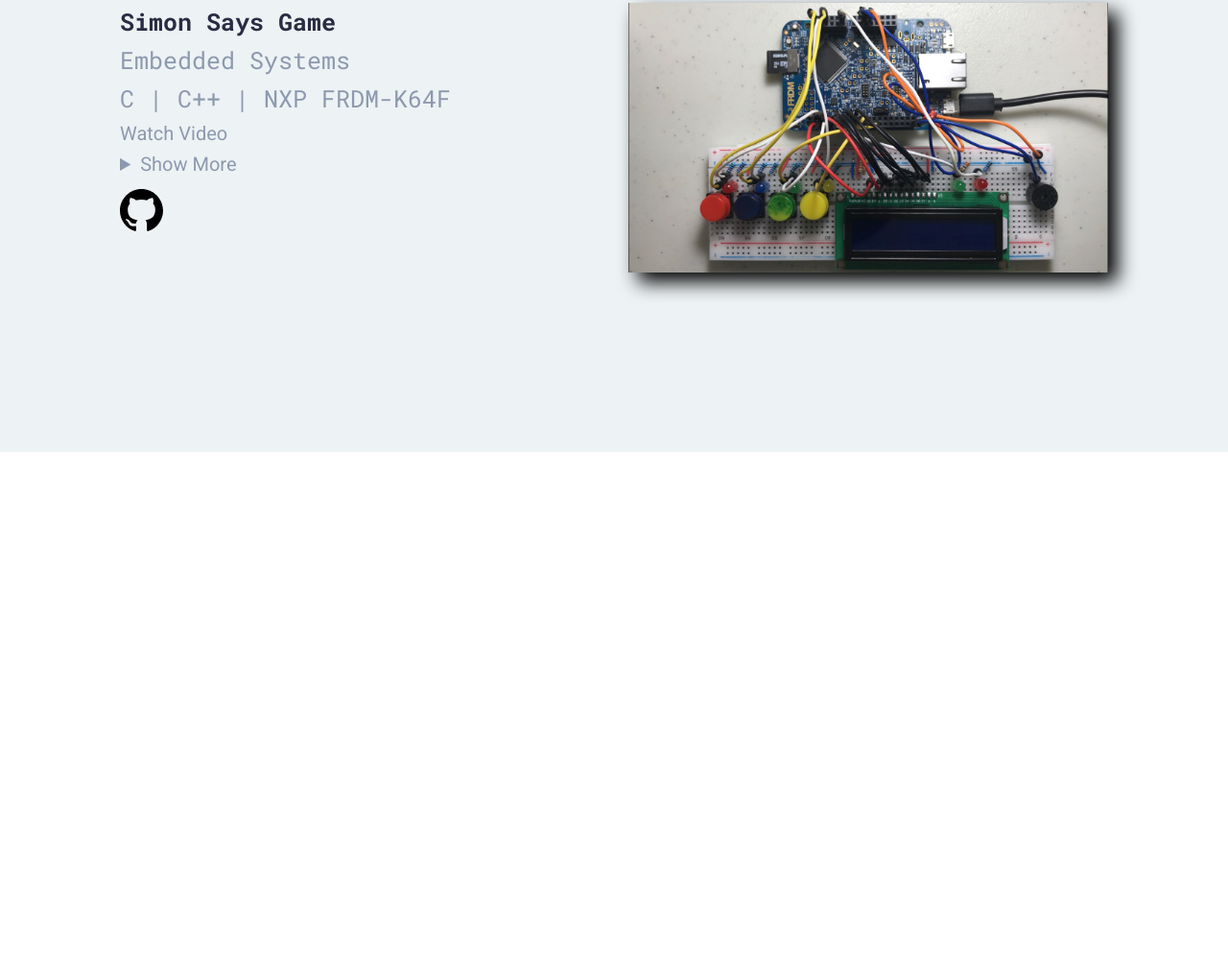
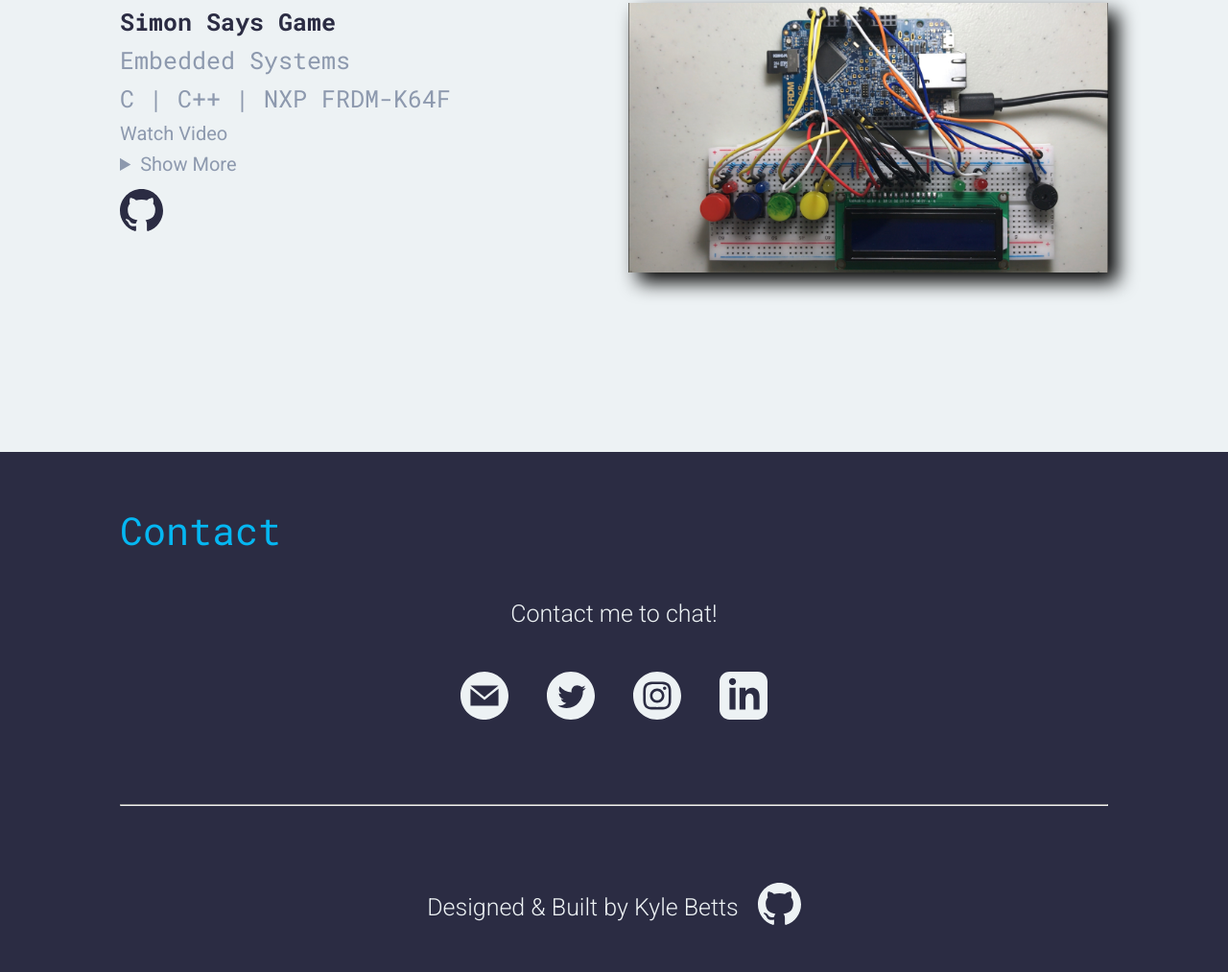
Before and after one commit to kylecbetts/personal-website-simple, a plain HTML site: page index.html in a window 1280 px wide. Shown: the part 5155-6168 px from the top of the page at 96% size. Before the commit the page ends 5626 px from the top, so only its background shows below. Drawn offline with Linux system fonts and the light colour scheme.

Commit message:
Finish desktop styles

```diff
--- a/index.html
+++ b/index.html
@@ -288,6 +288,40 @@
 
             </div>
         </section>
+
+        <section id="contact">
+            <div class="container">
+                <h1 class="section-title">Contact</h1>
+                <p>Contact me to chat!</p>
+                <div id="social-media-links">
+                    <a href="mailto: kcb82@cornell.edu">
+                        <svg xmlns="http://www.w3.org/2000/svg" width="50" height="50" viewBox="0 0 24 24"><path d="M12 .02c-6.627 0-12 5.373-12 12s5.373 12 12 12 12-5.373 12-12-5.373-12-12-12zm6.99 6.98l-6.99 5.666-6.991-5.666h13.981zm.01 10h-14v-8.505l7 5.673 7-5.672v8.504z"/></svg>
+                    </a>
+                    <a href="https://twitter.com/kylebetts77">
+                        <svg xmlns="http://www.w3.org/2000/svg" width="50" height="50" viewBox="0 0 24 24"><path d="M12 0c-6.627 0-12 5.373-12 12s5.373 12 12 12 12-5.373 12-12-5.373-12-12-12zm6.066 9.645c.183 4.04-2.83 8.544-8.164 8.544-1.622 0-3.131-.476-4.402-1.291 1.524.18 3.045-.244 4.252-1.189-1.256-.023-2.317-.854-2.684-1.995.451.086.895.061 1.298-.049-1.381-.278-2.335-1.522-2.304-2.853.388.215.83.344 1.301.359-1.279-.855-1.641-2.544-.889-3.835 1.416 1.738 3.533 2.881 5.92 3.001-.419-1.796.944-3.527 2.799-3.527.825 0 1.572.349 2.096.907.654-.128 1.27-.368 1.824-.697-.215.671-.67 1.233-1.263 1.589.581-.07 1.135-.224 1.649-.453-.384.578-.87 1.084-1.433 1.489z"/></svg>
+                    </a>
+                    <a href="https://www.instagram.com/kylecbetts/?hl=en">
+                        <svg xmlns="http://www.w3.org/2000/svg" width="50" height="50" viewBox="0 0 24 24"><path d="M14.829 6.302c-.738-.034-.96-.04-2.829-.04s-2.09.007-2.828.04c-1.899.087-2.783.986-2.87 2.87-.033.738-.041.959-.041 2.828s.008 2.09.041 2.829c.087 1.879.967 2.783 2.87 2.87.737.033.959.041 2.828.041 1.87 0 2.091-.007 2.829-.041 1.899-.086 2.782-.988 2.87-2.87.033-.738.04-.96.04-2.829s-.007-2.09-.04-2.828c-.088-1.883-.973-2.783-2.87-2.87zm-2.829 9.293c-1.985 0-3.595-1.609-3.595-3.595 0-1.985 1.61-3.594 3.595-3.594s3.595 1.609 3.595 3.594c0 1.985-1.61 3.595-3.595 3.595zm3.737-6.491c-.464 0-.84-.376-.84-.84 0-.464.376-.84.84-.84.464 0 .84.376.84.84 0 .463-.376.84-.84.84zm-1.404 2.896c0 1.289-1.045 2.333-2.333 2.333s-2.333-1.044-2.333-2.333c0-1.289 1.045-2.333 2.333-2.333s2.333 1.044 2.333 2.333zm-2.333-12c-6.627 0-12 5.373-12 12s5.373 12 12 12 12-5.373 12-12-5.373-12-12-12zm6.958 14.886c-.115 2.545-1.532 3.955-4.071 4.072-.747.034-.986.042-2.887.042s-2.139-.008-2.886-.042c-2.544-.117-3.955-1.529-4.072-4.072-.034-.746-.042-.985-.042-2.886 0-1.901.008-2.139.042-2.886.117-2.544 1.529-3.955 4.072-4.071.747-.035.985-.043 2.886-.043s2.14.008 2.887.043c2.545.117 3.957 1.532 4.071 4.071.034.747.042.985.042 2.886 0 1.901-.008 2.14-.042 2.886z"/></svg>
+                    </a>
+                    <a href="https://www.linkedin.com/in/kylecbetts/">
+                        <svg xmlns="http://www.w3.org/2000/svg" width="50" height="50" viewBox="0 0 24 24"><path d="M19 0h-14c-2.761 0-5 2.239-5 5v14c0 2.761 2.239 5 5 5h14c2.762 0 5-2.239 5-5v-14c0-2.761-2.238-5-5-5zm-11 19h-3v-11h3v11zm-1.5-12.268c-.966 0-1.75-.79-1.75-1.764s.784-1.764 1.75-1.764 1.75.79 1.75 1.764-.783 1.764-1.75 1.764zm13.5 12.268h-3v-5.604c0-3.368-4-3.113-4 0v5.604h-3v-11h3v1.765c1.396-2.586 7-2.777 7 2.476v6.759z"/></svg>
+                    </a>
+                </div>
+
+                <hr>
+
+            </div>
+        </section>
+
+        <footer>
+            <div class="container" id="footer">
+                <p>Designed & Built by Kyle Betts</p>
+                <a href="https://github.com/kylecbetts/personal-website">
+                    <svg xmlns="http://www.w3.org/2000/svg" width="45" height="45" viewBox="0 0 24 24"><path d="M12 0c-6.626 0-12 5.373-12 12 0 5.302 3.438 9.8 8.207 11.387.599.111.793-.261.793-.577v-2.234c-3.338.726-4.033-1.416-4.033-1.416-.546-1.387-1.333-1.756-1.333-1.756-1.089-.745.083-.729.083-.729 1.205.084 1.839 1.237 1.839 1.237 1.07 1.834 2.807 1.304 3.492.997.107-.775.418-1.305.762-1.604-2.665-.305-5.467-1.334-5.467-5.931 0-1.311.469-2.381 1.236-3.221-.124-.303-.535-1.524.117-3.176 0 0 1.008-.322 3.301 1.23.957-.266 1.983-.399 3.003-.404 1.02.005 2.047.138 3.006.404 2.291-1.552 3.297-1.23 3.297-1.23.653 1.653.242 2.874.118 3.176.77.84 1.235 1.911 1.235 3.221 0 4.609-2.807 5.624-5.479 5.921.43.372.823 1.102.823 2.222v3.293c0 .319.192.694.801.576 4.765-1.589 8.199-6.086 8.199-11.386 0-6.627-5.373-12-12-12z"/></svg>
+                </a>
+            </div>
+        </footer>
+
     </body>
 
 </html>
--- a/styles.css
+++ b/styles.css
@@ -23,6 +23,10 @@
     box-sizing: border-box;
     padding: 0;
     margin: 0;
+}
+
+html {
+    scroll-behavior: smooth;
 }
 
 body {
@@ -52,6 +56,15 @@ img {
 
 a {
     text-decoration: none;
+}
+
+svg {
+    fill: var(--White);
+    transition: fill 200ms ease-in-out;
+}
+
+svg:hover {
+    fill: var(--LightBlue);
 }
 
 p {
@@ -332,6 +345,7 @@ nav img {
 
 .project-item svg {
     transition: fill 200ms ease-in-out;
+    fill: var(--DarkBlue);
 }
 
 .project-item svg:hover {
@@ -379,3 +393,65 @@ nav img {
     border-bottom: 1px solid var(--Grey);
     margin-bottom: .5em;
 }
+
+/***********/
+/* CONTACT */
+/***********/
+
+#contact {
+    background-color: var(--DarkBlue);
+}
+
+#contact p {
+    text-align: center;
+    color: var(--White);
+    font-size: 25px;
+    font-family: var(--RobotoFont);
+    margin-bottom: 40px;
+}
+
+#social-media-links {
+    margin-bottom: 80px;
+    display: flex;
+    justify-content: center;
+    align-items: center;
+}
+
+#social-media-links a {
+    padding: 0 20px;
+}
+
+#social-media-links svg {
+    transition: fill 200ms ease-in-out;
+    fill: var(--White);
+}
+
+#social-media-links svg:hover {
+    fill: var(--LightBlue);
+}
+
+/**********/
+/* FOOTER */
+/**********/
+
+footer {
+    background-color: var(--DarkBlue);
+    padding-bottom: 40px;
+}
+
+#footer {
+    display: flex;
+    justify-content: center;
+    align-items: center;
+}
+
+#footer p {
+    text-align: center;
+    color: var(--White);
+    font-size: 25px;
+    font-family: var(--RobotoFont);
+}
+
+#footer a {
+    margin-left: 20px;
+}
```
